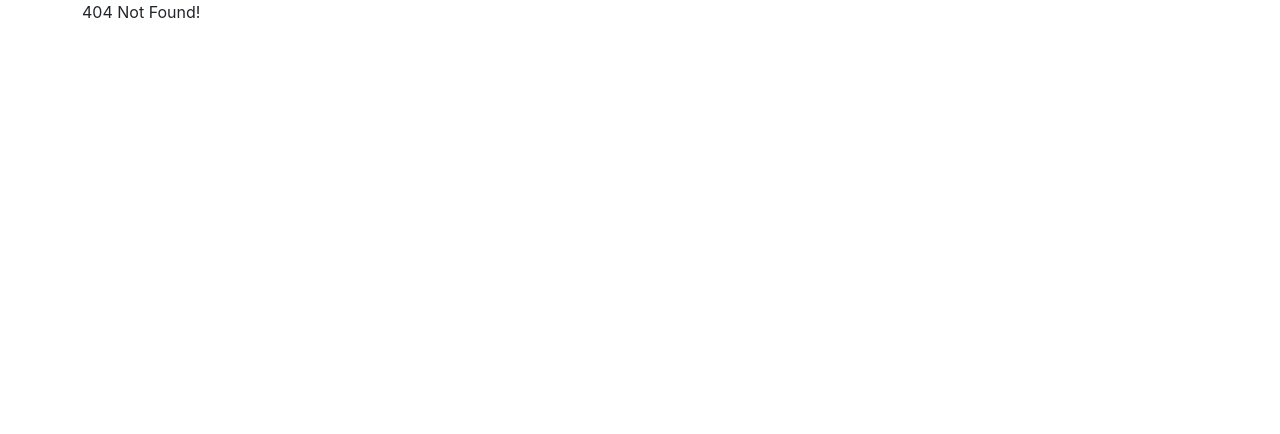
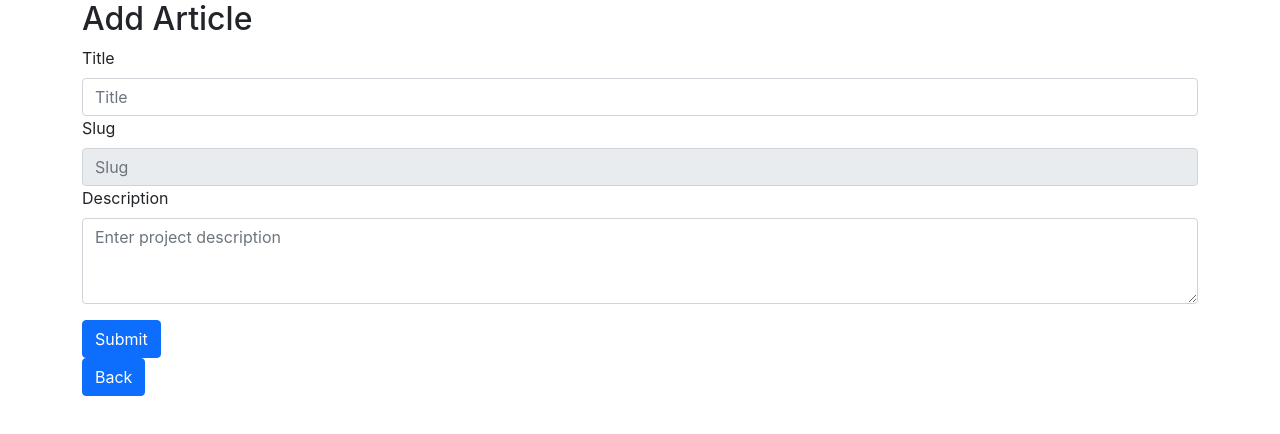
Before and after one commit to PaulBratslavsky/projectdemo, a React (Create React App) app: page /add-article in a window 1280 px wide. Before the commit this address had no page. Shown: the top 434 px of the page. Built offline with nearby package versions, Linux system fonts and the light colour scheme.

Commit message:
adding post

```diff
--- a/src/App.js
+++ b/src/App.js
@@ -1,6 +1,7 @@
 import { Container } from "react-bootstrap";
 import Articles from './components/Articles/articles';
 import ArticleDetail from './components/ArticleDetail/articleDetail';
+import AddArticle from './components/AddArticle/addArticle';
 import NotFound from './components/NotFound/notFound';
 import { Routes, Route } from "react-router-dom";
 
@@ -9,6 +10,7 @@ function App() {
     <Container className="App">
       <Routes>
         <Route path="/" element={<Articles />} />
+        <Route path="/add-article" element={<AddArticle />} />
         <Route path="/article/:articleID" element={<ArticleDetail />} />
         <Route path="*" element={<NotFound />} />
       </Routes>
--- /dev/null
+++ b/src/components/AddArticle/addArticle.jsx
@@ -0,0 +1,97 @@
+import React from "react";
+import BackButton from "../BackButton/backButton";
+import useMutation from "../../hooks/useMutation";
+import { Form, Col, Button, Spinner } from "react-bootstrap";
+import useFormFields from "../../hooks/useFormFields";
+import stringToSlug from "../../utils/stringToSlug";
+const ADD_ARTICLE_URL = "http://localhost:1337/articles";
+
+const INITIAL_FORM_STATE = {
+  title: "",
+  slug: "",
+  content: "",
+  // thumbnail: "",
+};
+
+export default function AddArticle() {
+  const { fields, handleSetFields, resetFields } =
+    useFormFields(INITIAL_FORM_STATE);
+  const [addArticle, { loading, error, data }] = useMutation(ADD_ARTICLE_URL);
+
+  function handleSubmit(event) {
+    event.preventDefault();
+    const dataToSend = { ...fields, slug: stringToSlug(fields.title) };
+    addArticle({
+      method: "POST",
+      headers: {
+        'Content-Type': 'application/json'
+      },
+      body: JSON.stringify(dataToSend)
+     });
+  }
+
+  if (loading) return <Spinner animation="grow" variant="info" />;
+  if (error) return <div>Error: {error.message}</div>;
+
+  return (
+    <div>
+      <h2>Add Article</h2>
+      <Form onSubmit={handleSubmit}>
+        <fieldset disabled={loading} aria-busy={loading}>
+          <Form.Group as={Col} controlId="formGridGitHub">
+            <Form.Label>Title</Form.Label>
+            <Form.Control
+              name="title"
+              value={fields.title}
+              onChange={handleSetFields}
+              type="text"
+              placeholder="Title"
+              required
+            />
+          </Form.Group>
+
+          <Form.Group as={Col} controlId="formGridGitHub">
+            <Form.Label>Slug</Form.Label>
+            <Form.Control
+              name="slug"
+              value={stringToSlug(fields.slug) || stringToSlug(fields.title)}
+              onChange={handleSetFields}
+              onBlur={handleSetFields}
+              type="text"
+              placeholder="Slug"
+              disabled
+              required
+            />
+          </Form.Group>
+
+          {/* <Form.Group controlId="formFile" className="mb-3">
+            <Form.Label>Add Image</Form.Label>
+            <Form.Control
+              name="thumbnail"
+              onChange={handleSetFields}
+              type="file"
+              required
+            />
+          </Form.Group> */}
+
+          <Form.Group className="mb-3" controlId="formTextarea">
+            <Form.Label>Description</Form.Label>
+            <Form.Control
+              name="content"
+              value={fields.content}
+              onChange={handleSetFields}
+              as="textarea"
+              placeholder="Enter project description"
+              rows={3}
+              required
+            />
+          </Form.Group>
+          <Button variant="primary" type="submit">
+            Submit
+          </Button>
+        </fieldset>
+      </Form>
+      <BackButton />
+    </div>
+  );
+}
--- a/src/components/Article/article.jsx
+++ b/src/components/Article/article.jsx
@@ -8,7 +8,7 @@ const API_URL = "http://localhost:1337";
 export default function Article({ article }) {
 
   const { id, title, content, author, thumbnail, likes, created_at } = article;
-  const { url: imageURL } = thumbnail.formats.large;
+  // const { url: imageURL } = thumbnail?.formats.large;
   const date = format(new Date(created_at), "MMMM dd, yyyy");
 
   return (
@@ -19,12 +19,12 @@ export default function Article({ article }) {
       </div>
 
       <Link to={`/article/${id}`}>
-        <Image src={API_URL + imageURL} />
+       { thumbnail && <Image src={API_URL + thumbnail.formats.large.url} /> }
         <ReactMarkdown>{content}</ReactMarkdown>
       </Link>
 
       <div className="d-flex justify-content-between">
-        <span>author: {author.username}</span>
+        { author && <span>author: {author.username}</span> }
         <span>Posted on {date}</span>
       </div>
     </div>
--- a/src/components/ArticleDetail/articleDetail.jsx
+++ b/src/components/ArticleDetail/articleDetail.jsx
@@ -1,24 +1,23 @@
 import React from "react";
-import useResource from "../../hooks/useResource";
-import { Spinner, Button, Image } from "react-bootstrap";
-import { useParams, useNavigate } from "react-router-dom";
+import useQuery from "../../hooks/useQuery";
+import { Spinner, Image } from "react-bootstrap";
+import { useParams } from "react-router-dom";
 import ReactMarkdown from "react-markdown";
 import { format } from "date-fns";
+import BackButton from '../BackButton/backButton';
 
 const API_URL = "http://localhost:1337";
 const articleURL = "http://localhost:1337/articles/";
 
 export default function ArticleDetail() {
   const { articleID } = useParams();
-  const { data, loading, error } = useResource(articleURL + articleID);
-  const navigate = useNavigate();
+  const { data, loading, error } = useQuery(articleURL + articleID);
 
   if (loading) return <Spinner animation="grow" variant="info" />;
   if (error) return <div>Error:{error.message}</div>;
   if (!data) return null;
 
   const { title, content, author, thumbnail, likes, created_at } = data;
-  const { url: imageURL } = thumbnail.formats.large;
   const date = format(new Date(created_at), "MMMM dd, yyyy");
 
   return (
@@ -28,15 +27,16 @@ export default function ArticleDetail() {
         <div>likes: {likes}</div>
       </div>
 
-      <Image src={API_URL + imageURL} />
+      { thumbnail && <Image src={API_URL + thumbnail.formats.large.url} /> }
+
       <ReactMarkdown>{content}</ReactMarkdown>
 
       <div className="d-flex justify-content-between">
-        <span>author: {author.username}</span>
+        { author && <span>author: {author.username}</span> }
         <span>Posted on {date}</span>
       </div>
 
-      <Button onClick={() => navigate(-1)}>Back</Button>
+      <BackButton />
     </div>
   );
 }
--- a/src/components/Articles/articles.jsx
+++ b/src/components/Articles/articles.jsx
@@ -1,10 +1,12 @@
-import useResource from "../../hooks/useResource";
-import { Spinner } from "react-bootstrap";
+import useQuery from "../../hooks/useQuery";
+import { useNavigate } from "react-router-dom";
+import { Button, Spinner } from "react-bootstrap";
 import Article from '../Article/article';
 const articlesURL = "http://localhost:1337/articles";
 
 export default function Articles() {
-  const { data, loading, error } = useResource(articlesURL);
+  const navigate = useNavigate();
+  const { data, loading, error } = useQuery(articlesURL);
 
   if (loading) return <Spinner animation="grow" variant="info" />;
   if (error) return <div>Error:{error.message}</div>;
@@ -12,6 +14,7 @@ export default function Articles() {
 
   return (
     <div>
+      <Button variant="primary" onClick={() => navigate("/add-article")}>Add Article</Button>
       {data.map(article => (
         <Article key={article.id} article={article} />
       ))}
--- /dev/null
+++ b/src/components/BackButton/backButton.jsx
@@ -0,0 +1,8 @@
+import React from "react";
+import { Button } from "react-bootstrap";
+import { useNavigate } from "react-router-dom";
+
+export default function BackButton({ text = "Back" }) {
+  const navigate = useNavigate();
+  return <Button onClick={() => navigate(-1)}>{text}</Button>;
+}
--- a/src/components/NotFound/notFound.jsx
+++ b/src/components/NotFound/notFound.jsx
@@ -1,9 +1,11 @@
 import React from 'react'
+import BackButton from '../BackButton/backButton'
 
 export default function NotFound() {
   return (
     <div>
       404 Not Found!
+      <BackButton />
     </div>
   )
 }
--- /dev/null
+++ b/src/hooks/useFormFields.js
@@ -0,0 +1,20 @@
+import { useState } from 'react'
+
+export default function useFormFields(initial = {}) {
+  const [fields, setFields] = useState(initial)
+
+  function handleSetFields(event) {
+    let { name, value, type } = event.target
+
+    if (type === 'file') [value] = event.target.files;
+
+    setFields(fields => ({ ...fields, [name]: value }))
+  }
+
+  function resetFields() {
+    setFields(initial)
+  }
+
+  return { fields, handleSetFields, resetFields }
+
+}
--- /dev/null
+++ b/src/hooks/useMutation.js
@@ -0,0 +1,36 @@
+import { useState } from 'react';
+
+export default function useMutation(queryURL) {
+
+  const [data, setData] = useState(null);
+  const [loading, setLoading] = useState(false);
+  const [error, setError] = useState(null);
+
+  function getData(options = {}) {
+    console.log(queryURL, options, "FROM HOOK DATA");
+    (async () => {
+      try {
+        setLoading(true);
+        setError(null);
+        const { response } = await fetch(queryURL, options);
+        setData(response);
+      } catch (error) {
+        setError(error);
+      } finally {
+        setLoading(false);
+      }
+    })();
+  }
+
+  return [ getData, { data, loading, error }];
+}
+/**
+ *
+ *  const { response } = await fetch(queryURL, {
+          method: type,
+          headers: {
+            'Content-Type': 'application/json'
+          },
+          body: JSON.stringify(payload)
+         });
+ */
--- a/src/hooks/useResource.js
+++ b/src/hooks/useQuery.js
@@ -1,7 +1,6 @@
 import { useState, useEffect } from 'react';
-import axios from 'axios';
 
-export default function useResource(resourceURL) {
+export default function useQuery(resourceURL) {
 
   const [data, setData] = useState(null);
   const [loading, setLoading] = useState(false);
@@ -12,7 +11,8 @@ export default function useResource(resourceURL) {
       try {
         setLoading(true);
         setError(null);
-        const { data } = await axios.get(resourceURL);
+        const response = await fetch(resourceURL);
+        const data = await response.json();
         setData(data);
       } catch (error) {
         setError(error);
--- /dev/null
+++ b/src/utils/stringToSlug.js
@@ -0,0 +1,25 @@
+export default function stringToSlug(str)
+{
+    str = str.replace(/^\s+|\s+$/g, '');
+
+    // Make the string lowercase
+    str = str.toLowerCase();
+
+    // Remove accents, swap ñ for n, etc
+    var from = "ÁÄÂÀÃÅČÇĆĎÉĚËÈÊẼĔȆÍÌÎÏŇÑÓÖÒÔÕØŘŔŠŤÚŮÜÙÛÝŸŽáäâàãåčçćďéěëèêẽĕȇíìîïňñóöòôõøðřŕšťúůüùûýÿžþÞĐđßÆa·/_,:;";
+    var to   = "AAAAAACCCDEEEEEEEEIIIINNOOOOOORRSTUUUUUYYZaaaaaacccdeeeeeeeeiiiinnooooooorrstuuuuuyyzbBDdBAa------";
+    for (var i=0, l=from.length ; i<l ; i++) {
+        str = str.replace(new RegExp(from.charAt(i), 'g'), to.charAt(i));
+    }
+
+    // Remove invalid chars
+    str = str.replace(/[^a-z0-9 -]/g, '')
+    // Collapse whitespace and replace by -
+    .replace(/\s+/g, '-')
+    // Collapse dashes
+    .replace(/-+/g, '-');
+
+    return str;
+}
+
+// from https://lucidar.me/en/web-dev/how-to-slugify-a-string-in-javascript/
```
